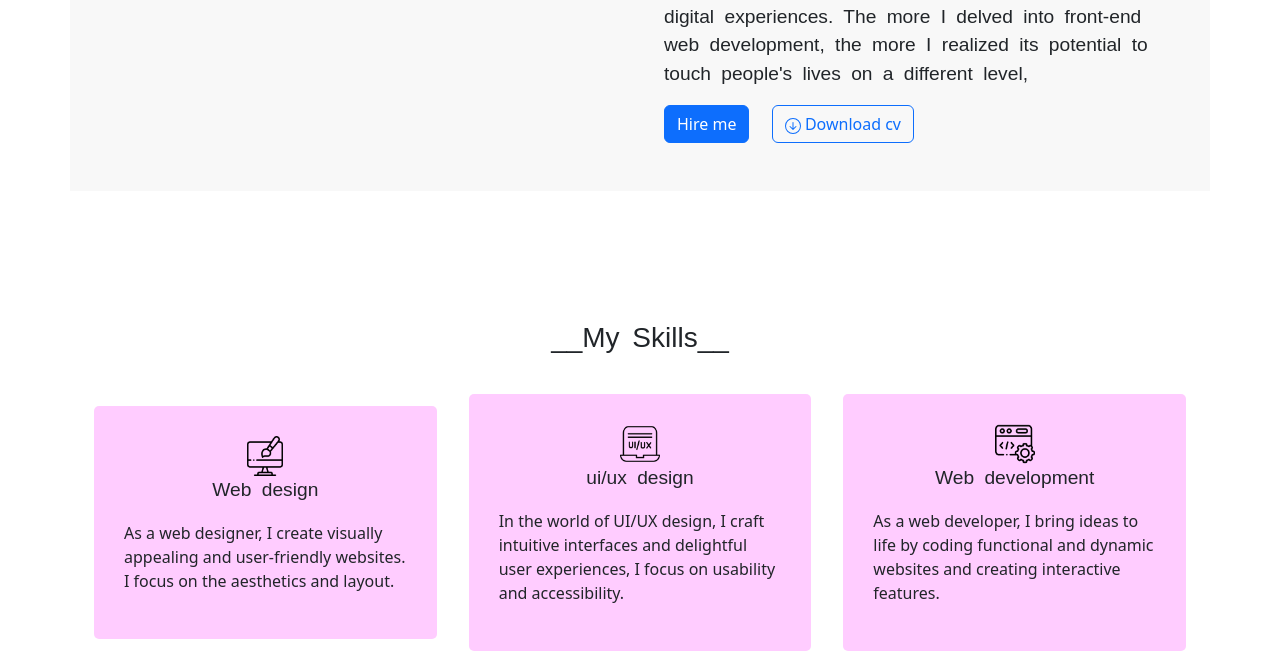
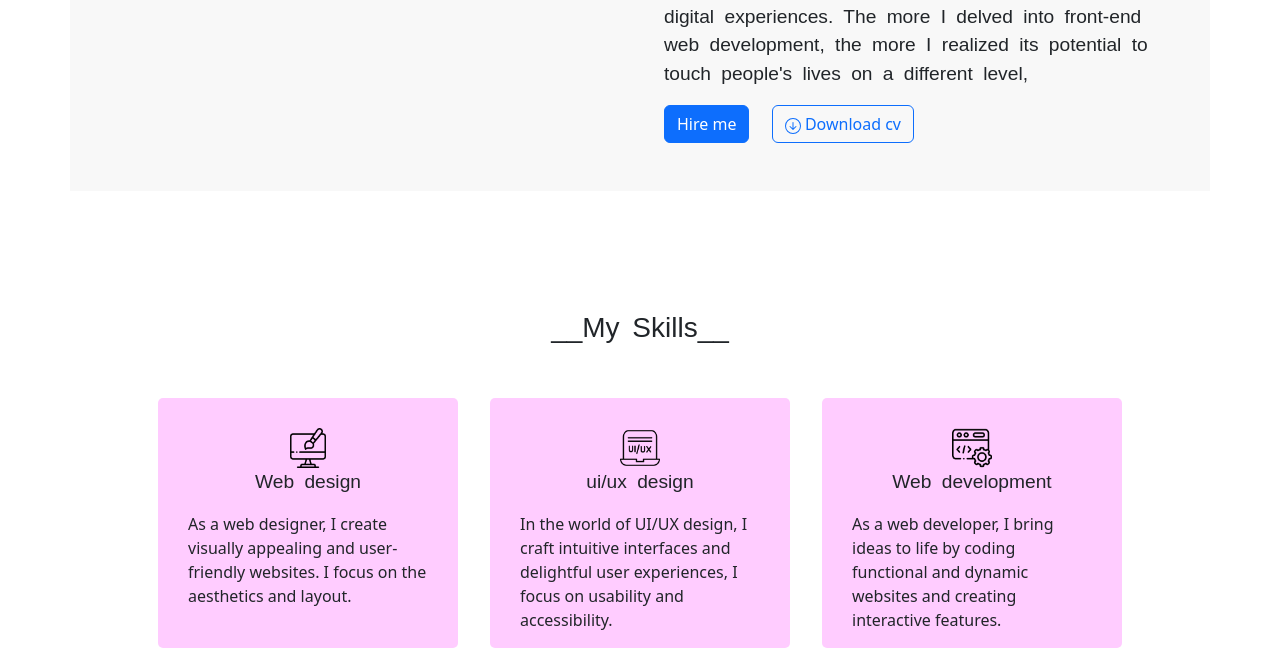
Before and after one commit to zaragood/Portfolio, a plain HTML site: page index.html in a window 1280 px wide. Shown: the part 1378-2045 px from the top of the page. Drawn offline with nearby package versions, Linux system fonts and the light colour scheme.

Commit message:
updated style

```diff
--- a/style.css
+++ b/style.css
@@ -66,27 +66,25 @@
 }
 .grid-container {
    flex: 1;
-   width: 300px;
+   max-width: 300px;
+   height: 250px;
    background-color: #ffccff;
    padding: 30px;
    border-radius: 5px;
    justify-items: center;
-   margin-bottom: 20px  50px;
+   margin-bottom: 20px;
 }
 
 @media (max-width: 992px) {
    .container1 {
       flex-direction: column;
       height: 100%;
-      width: 300px;
    }
 }
 
 .skill-container {
    display: flex;
    justify-content: center;
-   position: relative;
-
 
 }
 .skills-font {
@@ -94,8 +92,7 @@
    font-family: sans-serif;
    word-spacing: 5px;
    padding-top: 120px;
-   padding-bottom: 50px;
-   margin: 10px;
+   padding-bottom: 80px;
 }
 .icon {
    height: 40px;
```
